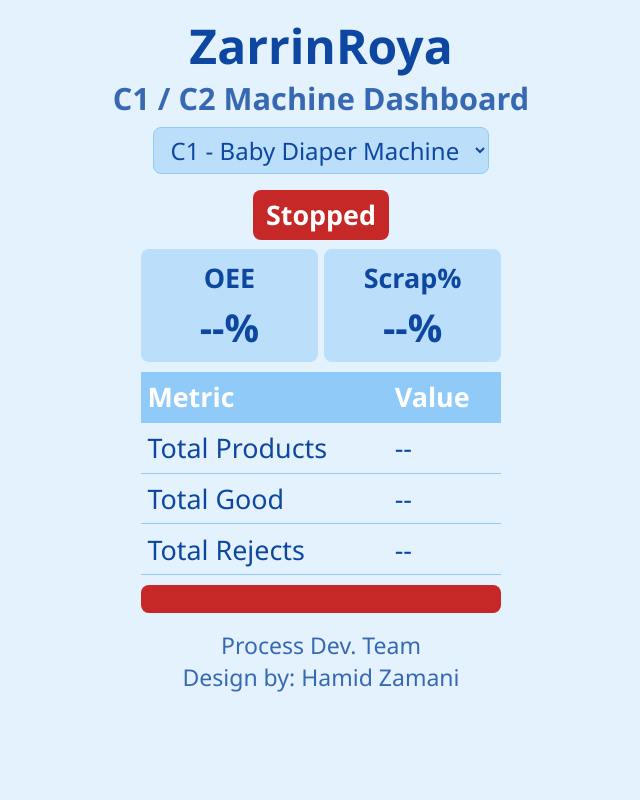
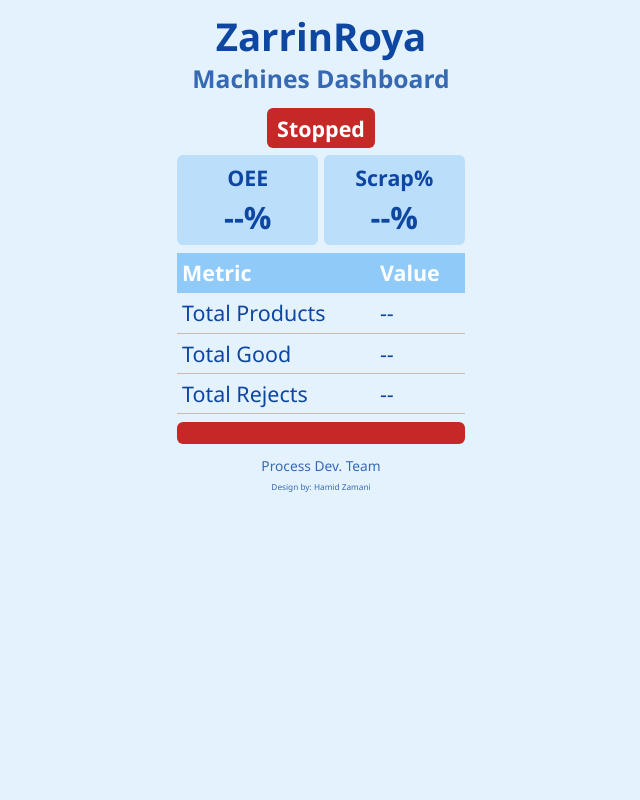
Before and after one commit to hmidzamani/Zarrin_App, a Flask app: page /dashboard in a window 1280 px wide. Shown: the whole page, without its empty margins (319-959 px from the left). Run offline with Flask 3, Linux system fonts and the light colour scheme; the visitor is signed in with stand-in values (Sample User, id 1).

Commit message:
Update dashboard layout and live data refresh every 5s

```diff
--- a/templates/dashboard.html
+++ b/templates/dashboard.html
@@ -10,35 +10,24 @@
     body {
       background: #e3f2fd;
       color: #0d47a1;
-      padding: 0.8rem;
+      padding: 0.64rem;
       display: flex;
       flex-direction: column;
       align-items: center;
       overflow-x: hidden;
       justify-content: flex-start;
     }
-    header { text-align: center; margin-bottom: 0.4rem; }
-    header h1 { font-size: 3rem; }
-    header p { font-size: 1.68rem; opacity: 0.8; line-height: 1.2; margin: 0.15rem 0; }
-    header p.machine-name { font-weight: 700; font-size: 1.92rem; }
+    header { text-align: center; margin-bottom: 0.32rem; }
+    header h1 { font-size: 2.4rem; }
+    header p { font-size: 1.34rem; opacity: 0.8; line-height: 1.2; margin: 0.12rem 0; }
+    header p.machine-name { font-weight: 700; font-size: 1.54rem; }
 
-    #machine-select {
-      font-size: 1.5rem;
-      padding: 0.3rem 0.8rem;
-      border-radius: 8px;
-      border: 1px solid #90caf9;
-      margin-top: 0.5rem;
-      background: #bbdefb;
-      color: #0d47a1;
-      cursor: pointer;
-    }
-
-    .status { margin: 0.6rem 0; }
+    .status { margin: 0.48rem 0; }
     .status span {
       display: inline-block;
-      font-size: 1.68rem;
-      padding: 0.4rem 0.8rem;
-      border-radius: 8px;
+      font-size: 1.34rem;
+      padding: 0.32rem 0.64rem;
+      border-radius: 6px;
       color: #fff;
       font-weight: 600;
     }
@@ -48,29 +37,29 @@
     .kpis {
       display: grid;
       grid-template-columns: 1fr 1fr;
-      gap: 0.4rem;
-      margin-bottom: 0.6rem;
+      gap: 0.32rem;
+      margin-bottom: 0.48rem;
       width: 100%;
-      max-width: 360px;
+      max-width: 288px;
     }
     .kpi {
       background: #bbdefb;
-      padding: 0.6rem;
-      border-radius: 8px;
+      padding: 0.48rem;
+      border-radius: 6px;
       text-align: center;
     }
-    .kpi h3 { font-size: 1.68rem; margin-bottom: 0.3rem; }
-    .kpi p { font-size: 2.4rem; font-weight: 600; margin: 0; }
+    .kpi h3 { font-size: 1.34rem; margin-bottom: 0.24rem; }
+    .kpi p { font-size: 1.92rem; font-weight: 600; margin: 0; }
 
     table {
       width: 100%;
-      max-width: 360px;
+      max-width: 288px;
       border-collapse: collapse;
-      margin-bottom: 0.6rem;
+      margin-bottom: 0.48rem;
     }
     table th, table td {
-      font-size: 1.68rem;
-      padding: 0.4rem;
+      font-size: 1.34rem;
+      padding: 0.32rem;
       border-bottom: 1px solid #90caf9;
       text-align: left;
     }
@@ -79,12 +68,12 @@
     #timeline {
       display: flex;
       width: 100%;
-      max-width: 360px;
-      height: 28px;
-      border-radius: 8px;
+      max-width: 288px;
+      height: 22px;
+      border-radius: 6px;
       overflow: hidden;
       cursor: pointer;
-      margin-bottom: 0.6rem;
+      margin-bottom: 0.48rem;
     }
     .segment {
       flex-grow: 1;
@@ -94,10 +83,10 @@
     .segment.stopped { background: #c62828; }
 
     footer {
-      font-size: 1.44rem;
+      font-size: 0.86rem;
       opacity: 0.8;
       text-align: center;
-      margin-top: 0.4rem;
+      margin-top: 0.32rem;
     }
   </style>
 </head>
@@ -105,11 +94,7 @@
 <body>
   <header>
     <h1>ZarrinRoya</h1>
-    <p class="machine-name">C1 / C2 Machine Dashboard</p>
-    <select id="machine-select" onchange="onMachineChange()">
-      <option value="C1">C1 - Baby Diaper Machine</option>
-      <option value="C2">C2 - Machine 2</option>
-    </select>
+    <p class="machine-name">Machines Dashboard</p>
   </header>
 
   <div class="status">
@@ -143,16 +128,11 @@
   </div>
 
   <footer>
-    Process Dev. Team<br>Design by: Hamid Zamani
+    Process Dev. Team<br><span style="font-size: 60%;">Design by: Hamid Zamani</span>
   </footer>
 
   <script>
     let currentMachine = "C1";
-
-    function onMachineChange() {
-      currentMachine = document.getElementById("machine-select").value;
-      updateAll();
-    }
 
     async function fetchData(machine = "C1") {
       const res = await fetch(`/data?machine=${machine}`);
@@ -162,7 +142,6 @@
     async function updateAll() {
       const data = await fetchData(currentMachine);
 
-      // Update numeric fields
       document.getElementById("scrap-value").textContent =
         data.scrapPercentage ? data.scrapPercentage + "%" : "--%";
       document.getElementById("total-products").textContent =
@@ -176,7 +155,6 @@
       const timelineEl = document.getElementById("timeline");
       const speed = data.MachineSpeed ?? 0;
 
-      // Running or stopped indicator
       if (speed > 1) {
         statusEl.textContent = "Running";
         statusEl.className = "running";
@@ -186,18 +164,13 @@
         statusEl.className = "stopped";
         timelineEl.innerHTML = `<div class="segment stopped"></div>`;
       }
-    }
 
-    async function updateOee() {
-      const data = await fetchData(currentMachine);
       document.getElementById("oee-value").textContent =
         data.Online_OEE ? data.Online_OEE + "%" : "--%";
     }
 
     updateAll();
-    updateOee();
-    setInterval(updateAll, 2000);
-    setInterval(updateOee, 20000);
+    setInterval(updateAll, 5000);
   </script>
 </body>
 </html>
```
